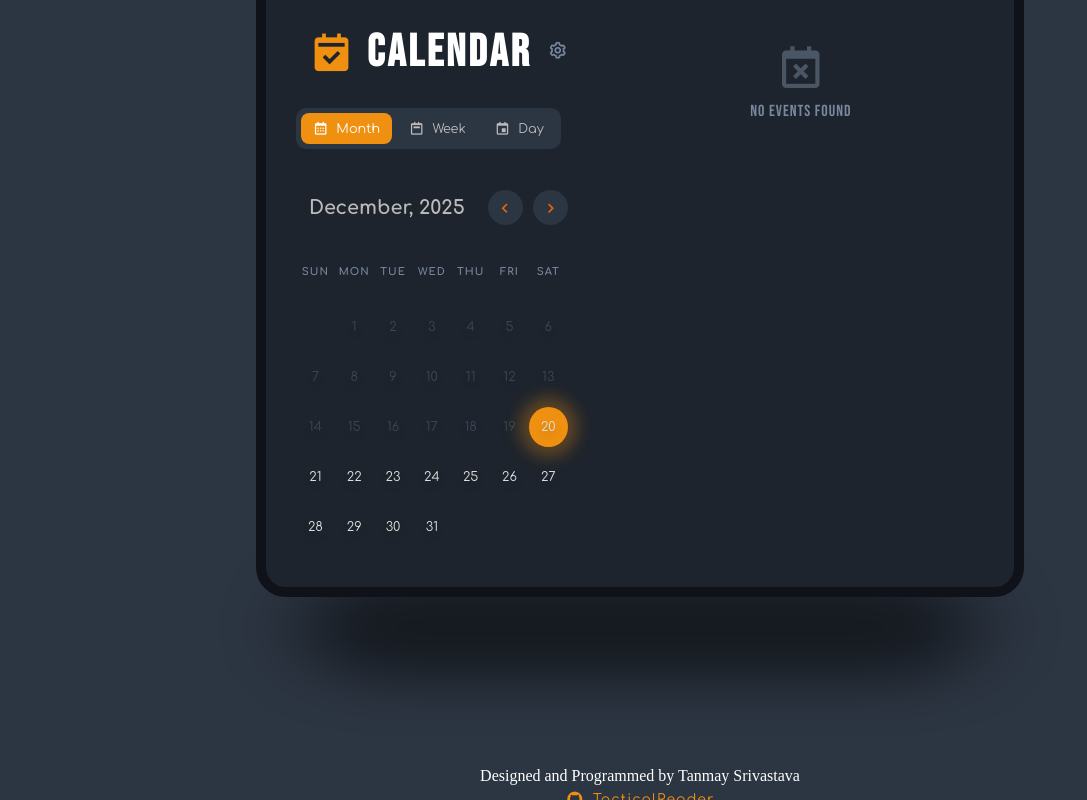
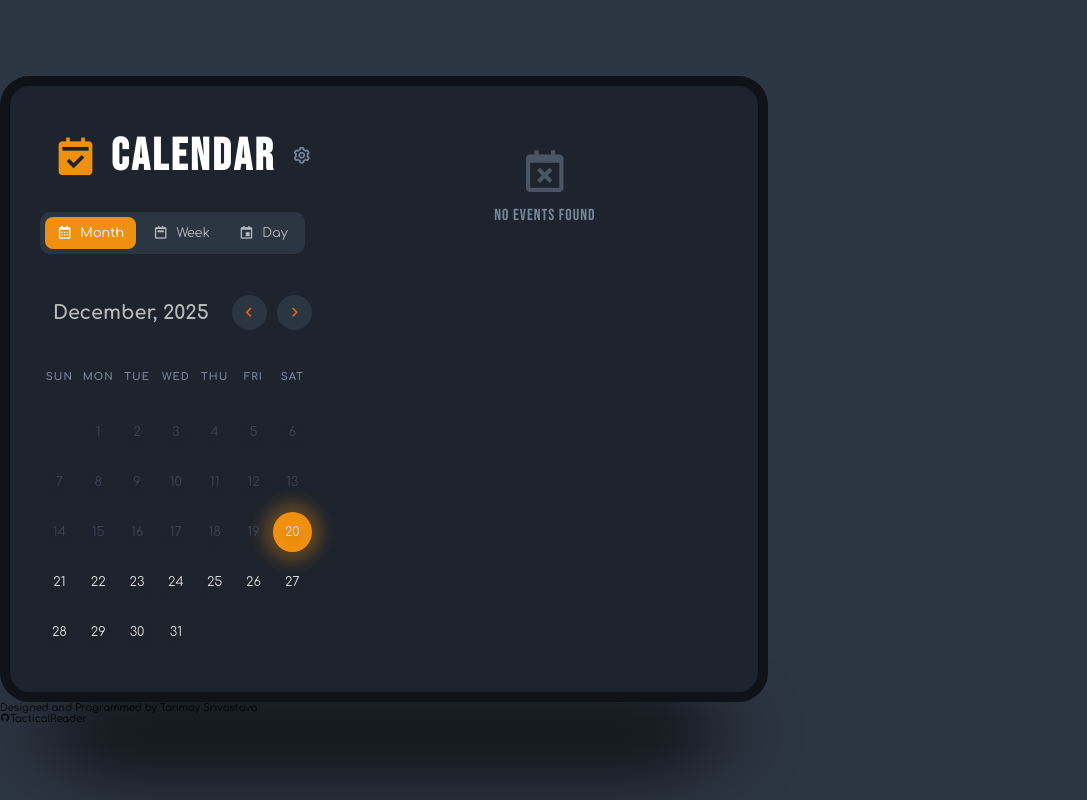
Before and after one commit to TacticalReader/Calendar-App, a React (Vite) app in the folder calender-app/: page / in a window 1280 px wide. Shown: the whole page, without its empty margins (0-1087 px from the left). Built offline with nearby package versions, Linux system fonts and the light colour scheme.

Commit message:
Update CALENDERAPP.css

```diff
--- a/calender-app/src/Components/CALENDERAPP.css
+++ b/calender-app/src/Components/CALENDERAPP.css
@@ -1,13 +1,3 @@
-.layout-container {
-  display: flex;
-  flex-direction: column;
-  align-items: center;
-  justify-content: center;
-  min-height: 100vh;
-  width: 100%;
-  padding: 2rem 0;
-}
-
 .calender-app {
   width: 60%;
   min-width: 90vmin;
@@ -207,8 +197,7 @@
     flex-direction: column;
     align-items: center;
     justify-content: center;
-    flex: 1;
-    width: 100%;
+    height: 100%;
     color: #78879e;
     gap: 1rem;
 }
@@ -534,40 +523,6 @@
     margin-top: 1rem;
 }
 
-/* Credits Section */
-.credits {
-    margin-top: 15rem;
-    padding: 2rem 1rem;
-    text-align: center;
-    color: #78879e;
-    width: 100%;
-    display: flex;
-    flex-direction: column;
-    align-items: center;
-    gap: 0.5rem;
-}
-
-.credits-text {
-    font-family: 'Brush Script MT', 'cursive';
-    font-size: 1.6rem;
-    color: #fff;
-}
-
-.credits-github {
-    display: flex;
-    align-items: center;
-    justify-content: center;
-    gap: 0.8rem;
-    font-family: "Bebas Neue", sans-serif;
-    color: #ef9011;
-    font-size: 1.4rem;
-    letter-spacing: 0.1rem;
-}
-
-.credits-github i {
-    font-size: 1.8rem;
-}
-
 @media (max-width: 850px) {
   .calender-app {
     height: auto;
```
